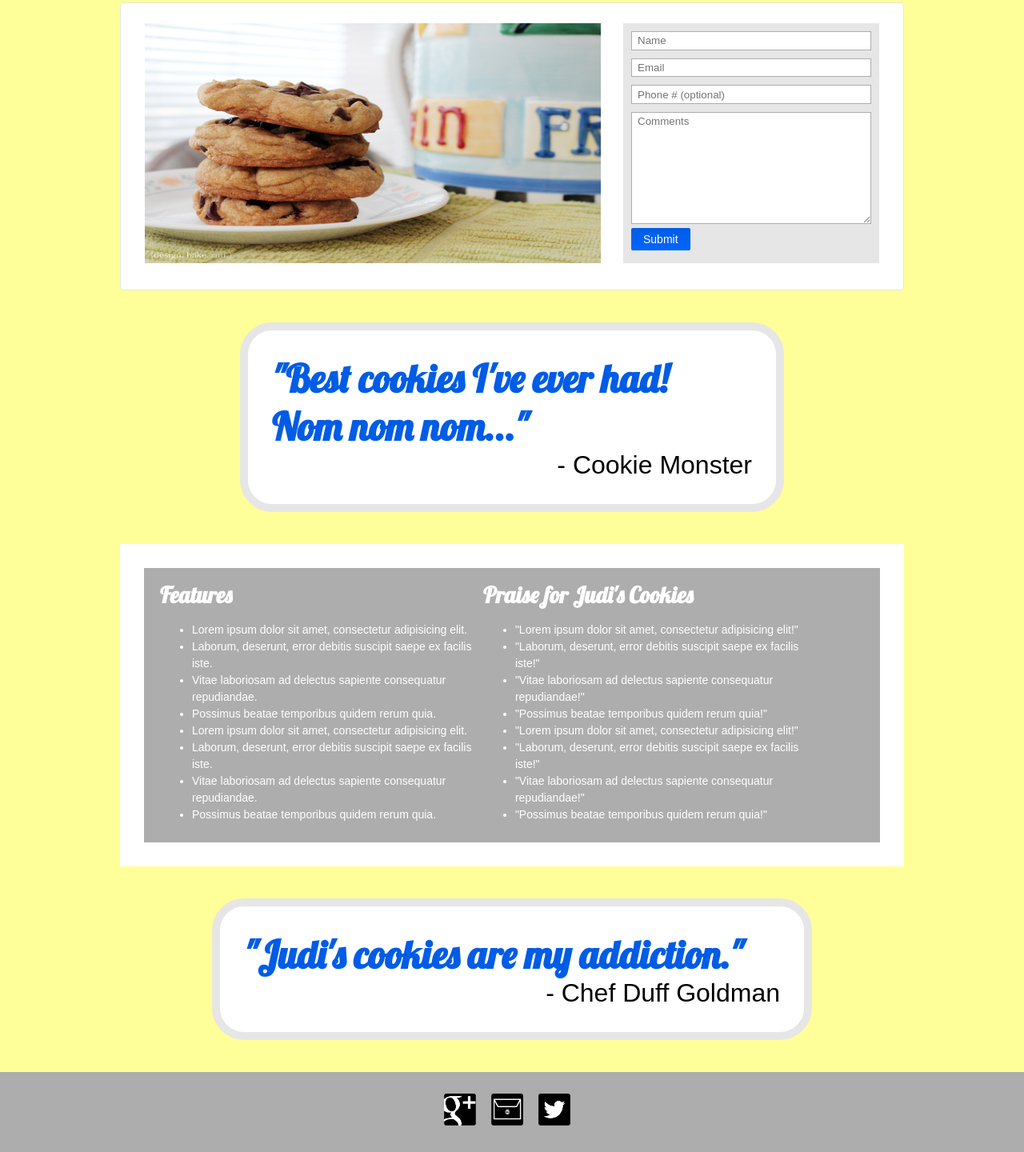
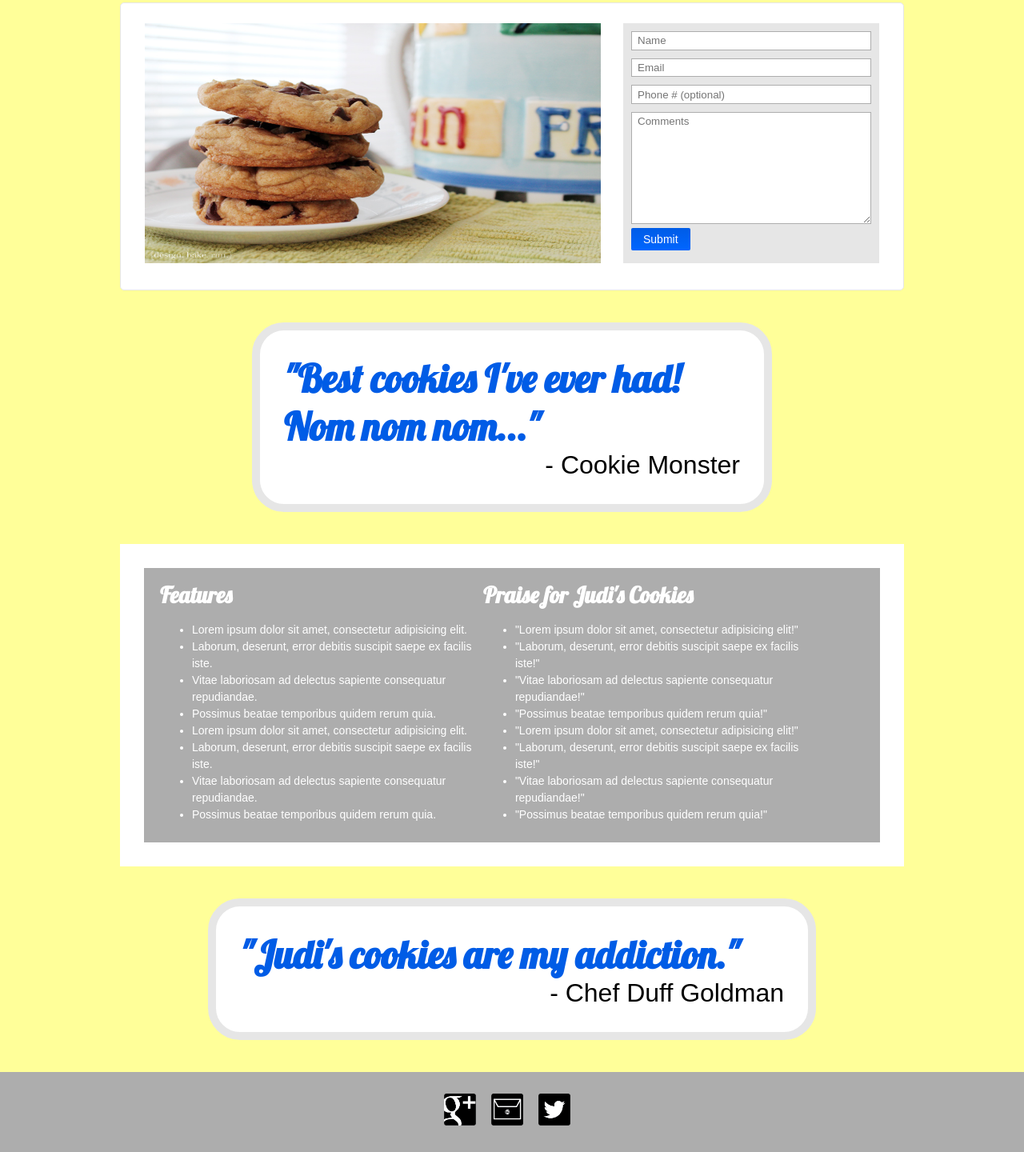
Before and after one commit to ifbencode/Small-Business-Landing-Page, a plain HTML site: page index.html in a window 1280 px wide. Shown: the part 157-1597 px from the top of the page at 80% size. Drawn offline with Linux system fonts and the light colour scheme; a web font is replaced by a local one.

Commit message:
New width change
changed bubble back to 650, changed bubble to 750 > 760

```diff
--- a/main.css
+++ b/main.css
@@ -156,7 +156,7 @@ a:link {
 }
 
 #bubble {
-	width: 680px;
+	width: 650px;
 	background-color: #FFFFFF;
 	border: 10px solid #E6E6E6;
 	border-radius: 40px;
@@ -169,7 +169,7 @@ a:link {
 }
 
 #bubble2 {
-	width: 750px;
+	width: 760px;
 	background-color: #FFFFFF;
 	border: 10px solid #E6E6E6;
 	border-radius: 40px;
```
